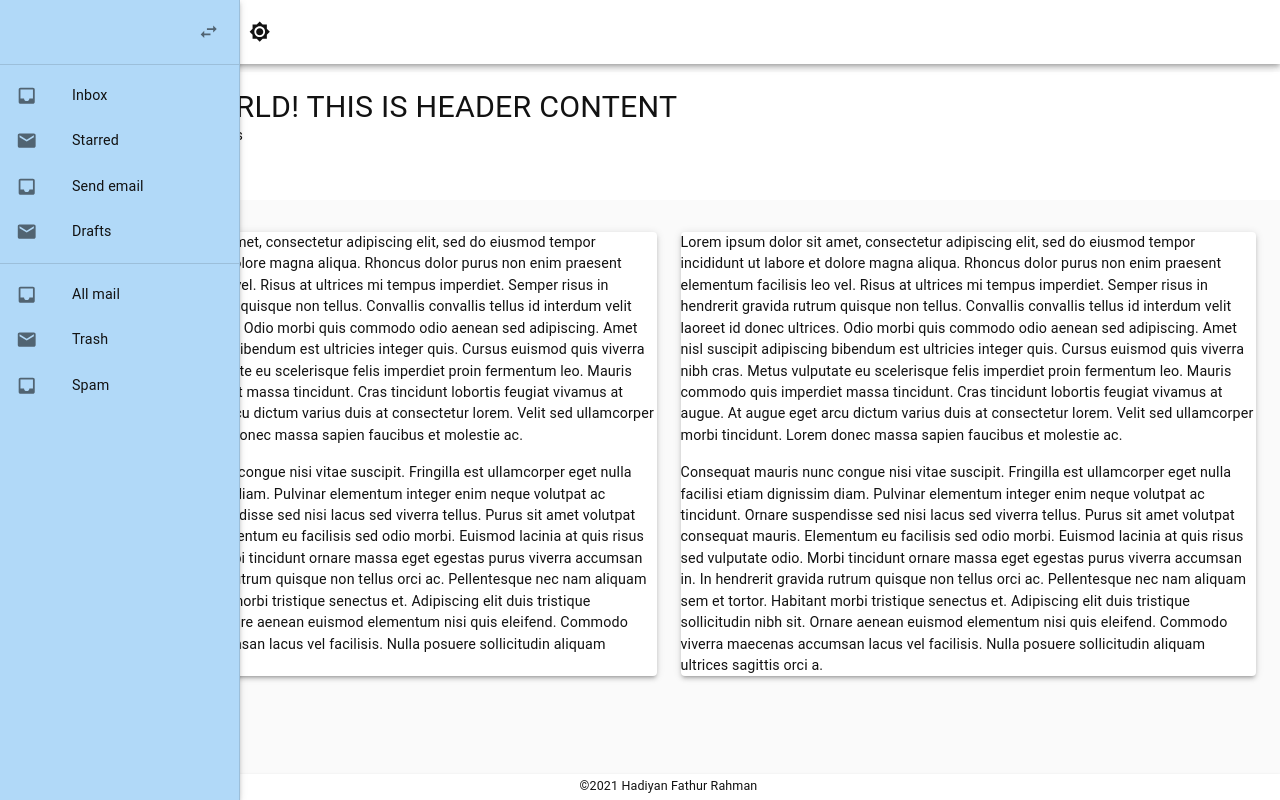
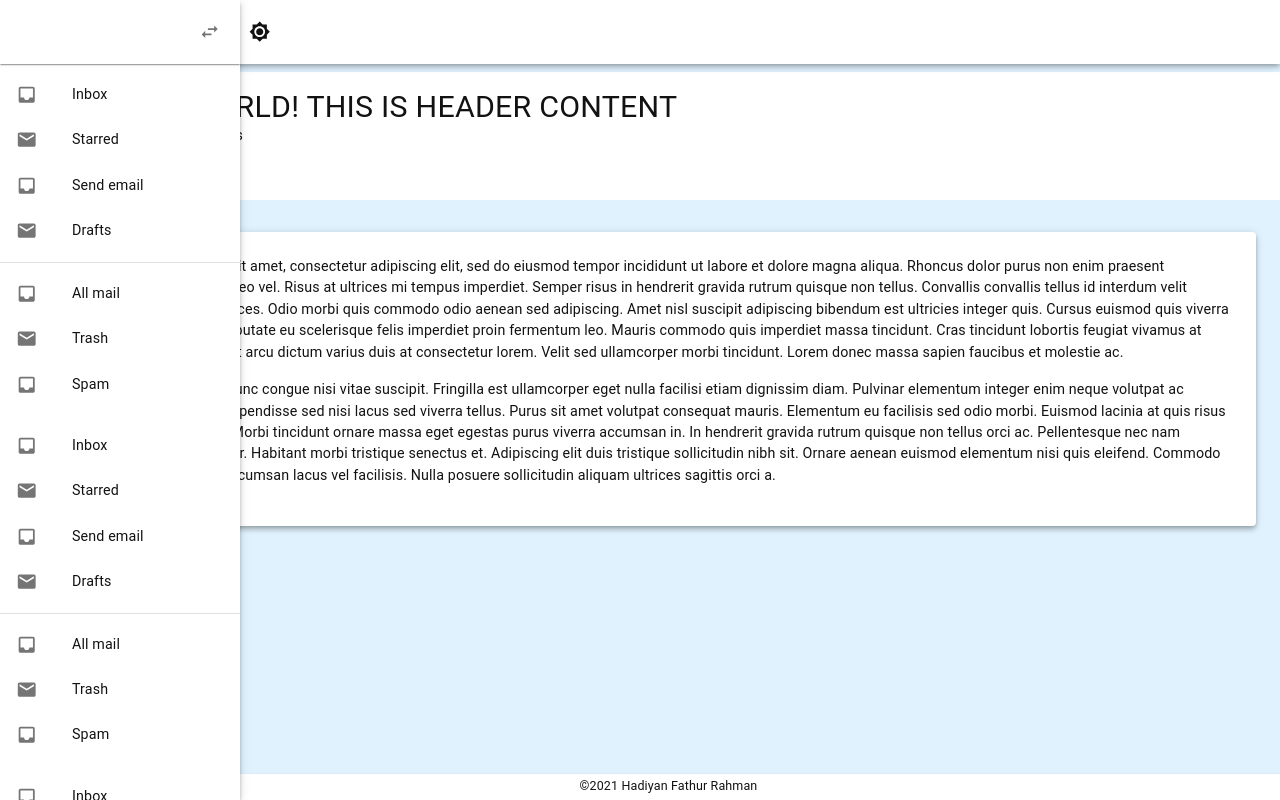
Before and after one commit to hadiyanfathur/reactjs-learn, a React (Create React App) app: page / in a window 1280 px wide. Built offline with nearby package versions, Linux system fonts and the light colour scheme; no server answers.

Commit message:
add sidebar header & grid item

```diff
--- /dev/null
+++ b/src/components/Grid/GridItem.js
@@ -0,0 +1,34 @@
+import React from 'react';
+import Layout from '../Layout/Layout'
+import { Typography, Grid, Paper, useTheme } from '@material-ui/core';
+
+const GridItem = (props) => {
+
+    const theme = useTheme();
+
+    const {
+        children,
+        xs,
+        sm,
+        md,
+        lg,
+        xl
+    } = { ...props };
+
+    return (
+        <Grid
+            item
+            xs={xs || false}
+            sm={sm || false}
+            md={md || false}
+            lg={lg || false}
+            xl={xl || false}
+        >
+            <Paper elevation={4} style={{ padding:theme.spacing(3) }}>
+                {children}
+            </Paper>
+        </Grid>
+    );
+}
+
+export default React.memo(GridItem);
--- a/src/components/Layout/Sidebar.js
+++ b/src/components/Layout/Sidebar.js
@@ -4,7 +4,7 @@ import {
     Divider,
     IconButton,
     SwipeableDrawer,
-    Tooltip
+    Tooltip, Paper
 } from '@material-ui/core';
 import {
     SwapHoriz,
@@ -12,7 +12,7 @@ import {
 import clsx from 'clsx';
 import { useTheme } from '@material-ui/core/styles';
 
-const Sidebar = ( props ) => {
+const Sidebar = (props) => {
 
     const theme = useTheme();
 
@@ -33,13 +33,18 @@ const Sidebar = ( props ) => {
 
     const drawerChildren = (
         <React.Fragment>
-            <div className={classes.toolbar}>
+            <Paper className={classes.toolbar} elevation={1} square>
                 {upSm && (<IconButton onClick={handleDrawerToogle}>
-                        {open && <Tooltip title="Collapse Sidebar" arrow placement="right" ><SwapHoriz /></Tooltip> }
-                        {tempOpen && <Tooltip title="Expand Sidebar" arrow placement="right" ><SwapHoriz /></Tooltip> }
+                    {open && <Tooltip title="Collapse Sidebar" arrow placement="right" ><SwapHoriz /></Tooltip>}
+                    {tempOpen && <Tooltip title="Expand Sidebar" arrow placement="right" ><SwapHoriz /></Tooltip>}
                 </IconButton>)}
+            </Paper>
+            <div className={classes.drawerContainer}>
+                {children}
+                {children}
+                {children}
+                {children}
             </div>
-            <Divider />
         </React.Fragment>
     )
 
@@ -60,10 +65,9 @@ const Sidebar = ( props ) => {
                 }}
                 onMouseOver={handleDrawerHover(true)}
                 onMouseLeave={handleDrawerHover(false)}
-                PaperProps={{ elevation: 3 }}
+                PaperProps={{ elevation: 4, variant: 'elevation' }}
             >
                 {drawerChildren}
-                {children}
             </Drawer>
         )
             : (
@@ -81,7 +85,6 @@ const Sidebar = ( props ) => {
                     }}
                 >
                     {drawerChildren}
-                {children}
                 </SwipeableDrawer>
             )
     )
--- a/src/components/Layout/layout-jss.js
+++ b/src/components/Layout/layout-jss.js
@@ -36,6 +36,7 @@ const useStyles = makeStyles((theme) => ({
         background: theme.palette.color.sidebar,
         flexShrink: 0,
         whiteSpace: 'nowrap',
+        border: 0,
     },
     drawerOpen: {
         width: drawerWidth,
@@ -59,6 +60,9 @@ const useStyles = makeStyles((theme) => ({
         background: theme.palette.color.sidebar,
         width: drawerWidth,
     },
+    drawerContainer: {
+        overflowY: "auto"
+    },
     toolbar: {
         display: 'flex',
         alignItems: 'center',
@@ -80,12 +84,16 @@ const useStyles = makeStyles((theme) => ({
             paddingTop: '64px',
         },
         background: theme.palette.background.default,
+        transition: theme.transitions.create(['background', 'transform'], {
+            easing: theme.transitions.easing.easeOut,
+            duration: theme.transitions.duration.enteringScreen,
+        }),
     },
     contentShift: {
         paddingLeft: drawerWidth,
         transition: theme.transitions.create(['width', 'padding'], {
-            easing: theme.transitions.easing.easeOut,
-            duration: theme.transitions.duration.enteringScreen,
+            easing: theme.transitions.easing.sharp,
+            duration: theme.transitions.duration.leavingScreen,
         }),
     },
     appContent: {
--- a/src/pages/Dashboard/index.js
+++ b/src/pages/Dashboard/index.js
@@ -1,6 +1,7 @@
 import React from 'react';
 import Layout from '../../components/Layout/Layout'
-import { Typography, Grid, Paper } from '@material-ui/core';
+import { Typography } from '@material-ui/core';
+import GridItem from "../../components/Grid/GridItem";
 
 const Dashboard = () => {
 
@@ -8,8 +9,7 @@ const Dashboard = () => {
     const breadcrumbs = ("Path / to / Breadcrumbs");
     return (
         <Layout contentHeader={header} breadcrumbs={breadcrumbs}>
-            <Grid item xs={6}>
-                <Paper elevation={3}>
+            <GridItem>
                 <Typography paragraph>
                     Lorem ipsum dolor sit amet, consectetur adipiscing elit, sed do eiusmod tempor incididunt
                     ut labore et dolore magna aliqua. Rhoncus dolor purus non enim praesent elementum
@@ -33,35 +33,7 @@ const Dashboard = () => {
                     nibh sit. Ornare aenean euismod elementum nisi quis eleifend. Commodo viverra maecenas
                     accumsan lacus vel facilisis. Nulla posuere sollicitudin aliquam ultrices sagittis orci a.
                 </Typography>
-                </Paper>
-            </Grid>
-            <Grid item xs={6}>
-                <Paper elevation={3}>
-                    <Typography paragraph>
-                        Lorem ipsum dolor sit amet, consectetur adipiscing elit, sed do eiusmod tempor incididunt
-                        ut labore et dolore magna aliqua. Rhoncus dolor purus non enim praesent elementum
-                        facilisis leo vel. Risus at ultrices mi tempus imperdiet. Semper risus in hendrerit
-                        gravida rutrum quisque non tellus. Convallis convallis tellus id interdum velit laoreet id
-                        donec ultrices. Odio morbi quis commodo odio aenean sed adipiscing. Amet nisl suscipit
-                        adipiscing bibendum est ultricies integer quis. Cursus euismod quis viverra nibh cras.
-                        Metus vulputate eu scelerisque felis imperdiet proin fermentum leo. Mauris commodo quis
-                        imperdiet massa tincidunt. Cras tincidunt lobortis feugiat vivamus at augue. At augue eget
-                        arcu dictum varius duis at consectetur lorem. Velit sed ullamcorper morbi tincidunt. Lorem
-                        donec massa sapien faucibus et molestie ac.
-                    </Typography>
-                    <Typography paragraph>
-                        Consequat mauris nunc congue nisi vitae suscipit. Fringilla est ullamcorper eget nulla
-                        facilisi etiam dignissim diam. Pulvinar elementum integer enim neque volutpat ac
-                        tincidunt. Ornare suspendisse sed nisi lacus sed viverra tellus. Purus sit amet volutpat
-                        consequat mauris. Elementum eu facilisis sed odio morbi. Euismod lacinia at quis risus sed
-                        vulputate odio. Morbi tincidunt ornare massa eget egestas purus viverra accumsan in. In
-                        hendrerit gravida rutrum quisque non tellus orci ac. Pellentesque nec nam aliquam sem et
-                        tortor. Habitant morbi tristique senectus et. Adipiscing elit duis tristique sollicitudin
-                        nibh sit. Ornare aenean euismod elementum nisi quis eleifend. Commodo viverra maecenas
-                        accumsan lacus vel facilisis. Nulla posuere sollicitudin aliquam ultrices sagittis orci a.
-                    </Typography>
-                </Paper>
-            </Grid>
+            </GridItem>
         </Layout>
     );
 }
--- a/src/theme/lightColor.js
+++ b/src/theme/lightColor.js
@@ -4,7 +4,8 @@ const fuseLight = {
     navbarText: 'rgb(18, 18, 18)',
     search: '#fafafa',
 
-    sidebar: '#B1D9F8',
+    //sidebar: '#B1D9F8',
+    sidebar: '#fff',
 
     // footer
     footer: '#55185D',
--- a/src/theme/themesConfig.js
+++ b/src/theme/themesConfig.js
@@ -14,7 +14,7 @@ const themesConfig = {
                 text: '#rgb(18, 18, 18)',
             },
             background: {
-                default: '#fafafa',
+                default: '#E0F2FE',
                 paper: '#ffffff',
             },
             text: {
```
Also changed, not shown: 1 other file (tests, documents, lock files or other folders). Lines whose indentation alone changed are shown as unchanged.
